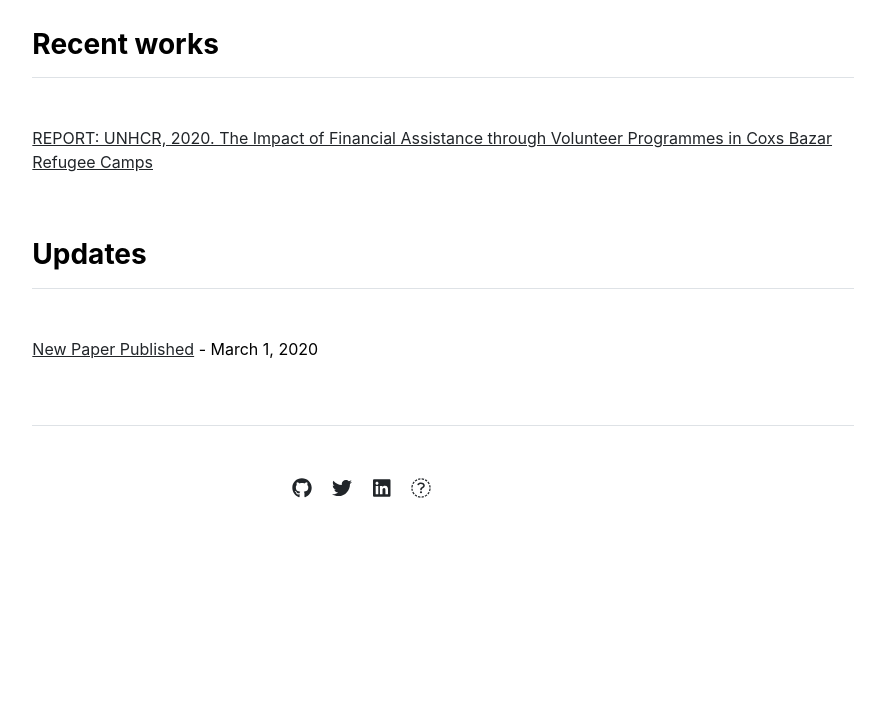
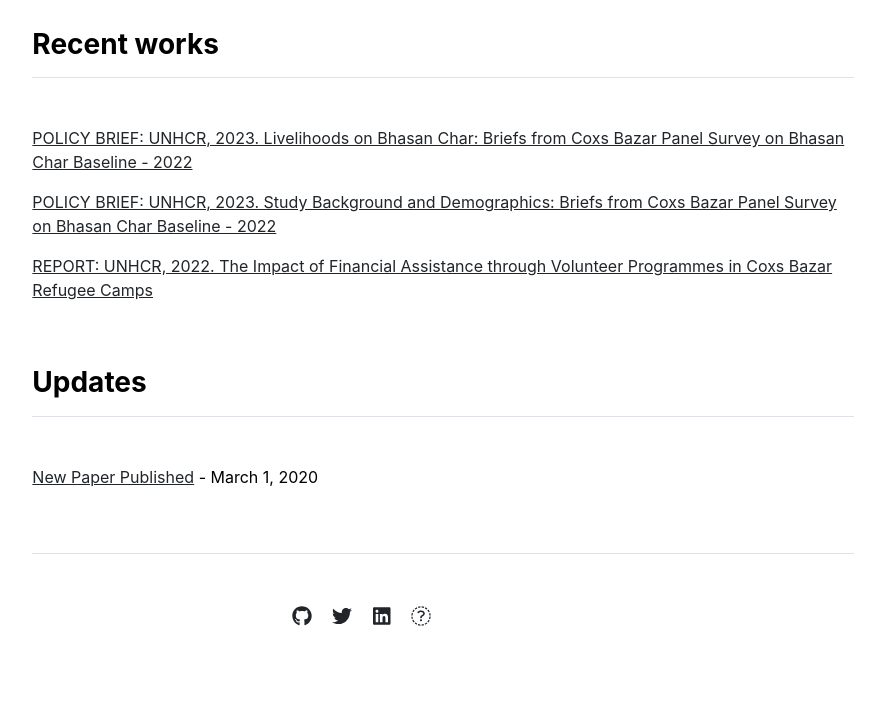
Before and after one commit to masud90/masud90.github.io, a Jekyll site: the page built from index.md, in a window 1280 px wide. Shown: the part 935-1663 px from the top of the page, without its empty margins (197-1082 px from the left). Built offline with Jekyll 4.4.1, drawn with Linux system fonts in a browser that asks for light colours; before the commit the page ends 1535 px from its top, so only the background shows below that.

Commit message:
Update publications.yml

```diff
--- a/_data/publications.yml
+++ b/_data/publications.yml
@@ -1,5 +1,9 @@
 featured:
-- {name: 'REPORT: UNHCR, 2020. The Impact of Financial Assistance through Volunteer Programmes in Coxs Bazar Refugee Camps', url: 'https://data.unhcr.org/en/documents/details/93863'}
+- {name: 'POLICY BRIEF: UNHCR, 2023. Livelihoods on Bhasan Char: Briefs from Coxs Bazar Panel Survey on Bhasan Char Baseline - 2022 ', url: 'https://data.unhcr.org/en/documents/details/93863'}
+- {name: 'POLICY BRIEF: UNHCR, 2023. Study Background and Demographics: Briefs from Coxs Bazar Panel Survey on Bhasan Char Baseline - 2022 ', url: 'https://data.unhcr.org/en/documents/details/93863'}
+- {name: 'REPORT: UNHCR, 2022. The Impact of Financial Assistance through Volunteer Programmes in Coxs Bazar Refugee Camps', url: 'https://data.unhcr.org/en/documents/details/93863'}
 
 index:
-- {name: 'REPORT: UNHCR, 2020. The Impact of Financial Assistance through Volunteer Programmes in Coxs Bazar Refugee Camps', url: 'https://data.unhcr.org/en/documents/details/93863'}
+- {name: 'POLICY BRIEF: UNHCR, 2023. Livelihoods on Bhasan Char: Briefs from Coxs Bazar Panel Survey on Bhasan Char Baseline - 2022 ', url: 'https://data.unhcr.org/en/documents/details/93863'}
+- {name: 'POLICY BRIEF: UNHCR, 2023. Study Background and Demographics: Briefs from Coxs Bazar Panel Survey on Bhasan Char Baseline - 2022 ', url: 'https://data.unhcr.org/en/documents/details/93863'}
+- {name: 'REPORT: UNHCR, 2022. The Impact of Financial Assistance through Volunteer Programmes in Coxs Bazar Refugee Camps', url: 'https://data.unhcr.org/en/documents/details/93863'}
```
